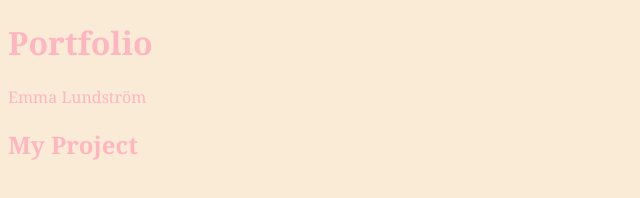
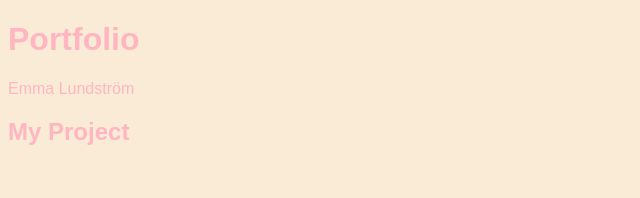
Before and after one commit to emmalundstrom/emmalundstrom.github.io, a plain HTML site: page index.html in a window 1280 px wide. Shown: the whole page, without its empty margins (0-640 px from the left). Drawn offline with nearby package versions, Linux system fonts and the light colour scheme.

Commit message:
Update style.css

```diff
--- a/style.css
+++ b/style.css
@@ -1,3 +1,3 @@
 body {background-color: antiquewhite;
     color: lightpink;
-    font-family: Georgia, 'Times New Roman', Times, serif;}
+    font-family: Arial, Helvetica, sans-serif;}
```
